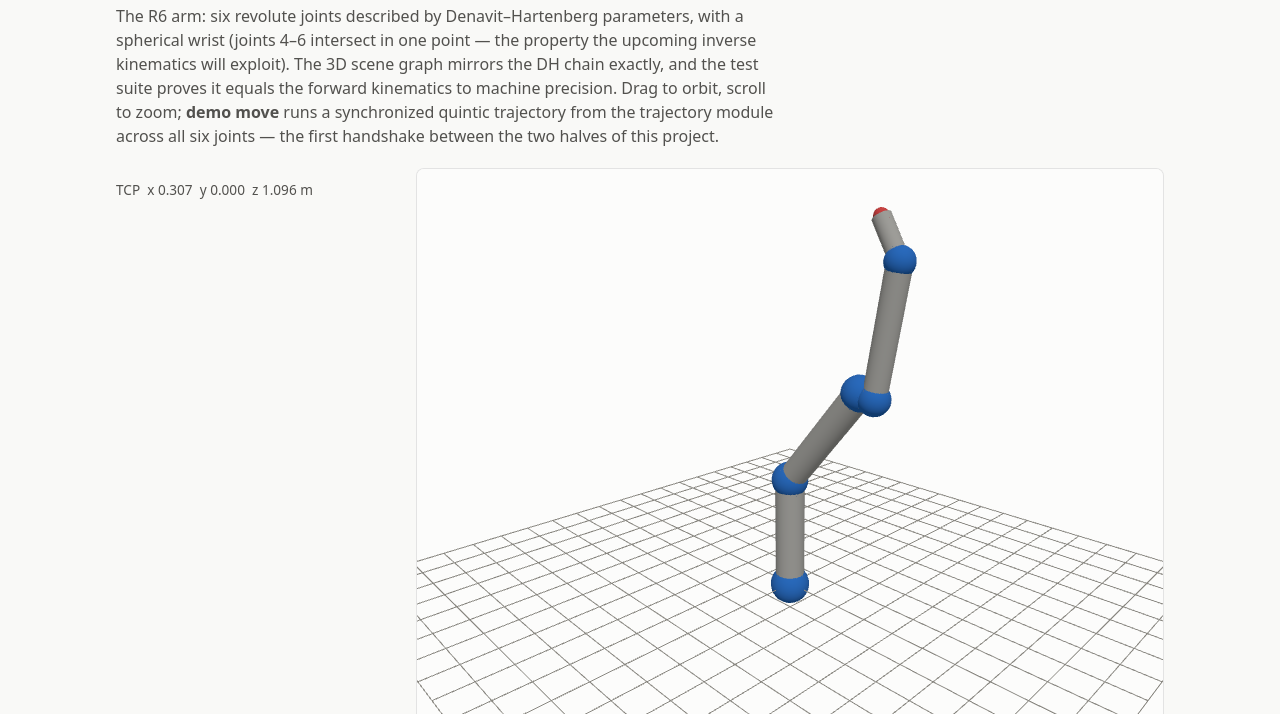
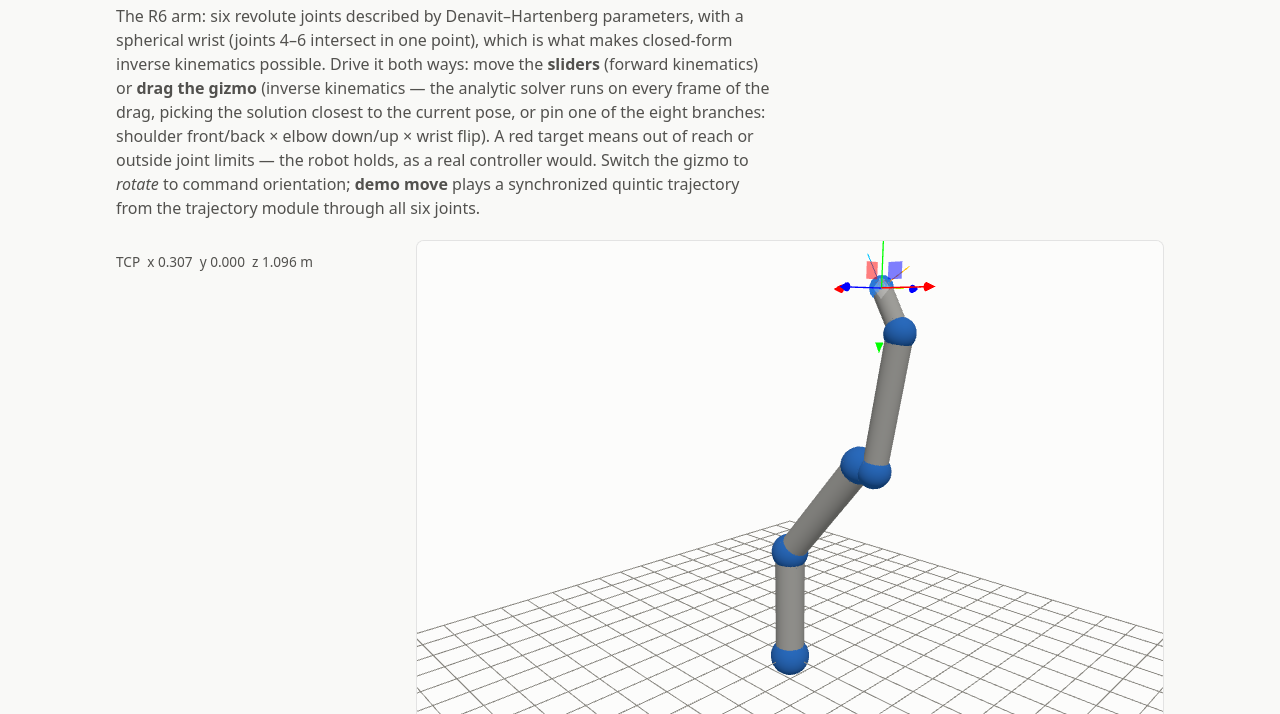
Before and after one commit to jkulcsar/retraject, a website built with Vite: page robot.html in a window 1280 px wide. Shown: the part 86-800 px from the top of the page. Built offline with nearby package versions, Linux system fonts and the light colour scheme; animation ran at ten frames a second; what tweakpane would draw is missing.

Commit message:
Add IK target gizmo to the kinematics explorer
Drag-to-command inverse kinematics: a TransformControls gizmo (translate/
rotate) drives the analytic solver on every frame of the drag; solution
picked closest-to-current-pose by default or pinned to one of the eight
branches; red target = out of reach or joint limits (robot holds). Also
fixes the demo-move playback to apply poses explicitly instead of relying
on Tweakpane refresh side effects.

```diff
--- a/robot.html
+++ b/robot.html
@@ -17,13 +17,17 @@
         <p class="intro">
           The R6 arm: six revolute joints described by Denavit–Hartenberg
           parameters, with a spherical wrist (joints 4–6 intersect in one
-          point — the property the upcoming inverse kinematics will exploit).
-          The 3D scene graph mirrors the DH chain exactly, and the test suite
-          proves it equals the forward kinematics to machine precision. Drag
-          to orbit, scroll to zoom; <strong>demo move</strong> runs a
-          synchronized quintic trajectory from the trajectory module across
-          all six joints — the first handshake between the two halves of this
-          project.
+          point), which is what makes closed-form inverse kinematics possible.
+          Drive it both ways: move the <strong>sliders</strong> (forward
+          kinematics) or <strong>drag the gizmo</strong> (inverse kinematics —
+          the analytic solver runs on every frame of the drag, picking the
+          solution closest to the current pose, or pin one of the eight
+          branches: shoulder front/back × elbow down/up × wrist flip). A red
+          target means out of reach or outside joint limits — the robot holds,
+          as a real controller would. Switch the gizmo to <em>rotate</em> to
+          command orientation; <strong>demo move</strong> plays a synchronized
+          quintic trajectory from the trajectory module through all six
+          joints.
         </p>
       </header>
       <main>
--- a/src/robot-main.ts
+++ b/src/robot-main.ts
@@ -1,21 +1,48 @@
 /**
- * Kinematics explorer page: joint sliders drive the R6 arm; the TCP
- * readout is computed by our forward kinematics (the same math the scene
- * graph replays); "demo move" is the first integration of the two project
- * halves — a synchronized quintic trajectory from the trajectory module,
- * played through the robot at render rate. This is, in miniature, the
- * Phase-4 promise: axis motions computed by the 1997 math, visualized on
- * a 2026 robot.
+ * Kinematics explorer page. Two ways to drive the arm, deliberately dual:
+ *
+ *   FORWARD:  joint sliders → chain.setPose → the TCP readout and the
+ *             target gizmo follow (computed by forwardKinematics).
+ *   INVERSE:  drag the gizmo → solveSphericalWrist finds all branches →
+ *             one is picked (closest by default, or a pinned branch) and
+ *             the sliders follow the solution.
+ *
+ * The gizmo turning red means "no usable solution": geometrically out of
+ * reach, or every solution on the requested branch violates joint limits.
+ * The robot then simply holds — exactly what a real controller does.
+ *
+ * "demo move" plays a synchronized quintic trajectory from the trajectory
+ * module through all six joints — the Phase-4 promise in miniature.
  */
 import "./style.css";
+import {
+  AxesHelper,
+  Group,
+  Matrix4,
+  Mesh,
+  MeshBasicMaterial,
+  SphereGeometry,
+  Vector3,
+} from "three";
+import { TransformControls } from "three/addons/controls/TransformControls.js";
 import { Pane } from "tweakpane";
 import { createRobotView } from "./scene/robotView";
 import { buildRobotChain } from "./scene/robotChain";
-import { R6, forwardKinematics, homePose, positionOf } from "./kinematics";
+import {
+  R6,
+  closestSolution,
+  forwardKinematics,
+  homePose,
+  positionOf,
+  solveSphericalWrist,
+  type IKSolution,
+} from "./kinematics";
 import { LAWS, evaluateSegment, synchronizeMoves, type Segment } from "./trajectory";
 
 const RAD = Math.PI / 180;
 const DEG = 180 / Math.PI;
+const REACHABLE_COLOR = 0x2a78d6;
+const UNREACHABLE_COLOR = 0xe34948;
 
 // ---- scene ----------------------------------------------------------------
 
@@ -32,25 +59,93 @@ matchMedia("(prefers-color-scheme: dark)").addEventListener("change", () =>
   view.setBackground(surfaceColor()),
 );
 
+// ---- IK target gizmo ------------------------------------------------------
+
+// The target lives under the z-up adapter as a direct child, so its LOCAL
+// matrix is a pose in robot base coordinates — exactly what the solver
+// expects, no conversion anywhere.
+const ikTarget = new Group();
+const targetBall = new Mesh(
+  new SphereGeometry(0.028, 16, 12),
+  new MeshBasicMaterial({ color: REACHABLE_COLOR, wireframe: true }),
+);
+ikTarget.add(targetBall);
+ikTarget.add(new AxesHelper(0.09));
+view.zUp.add(ikTarget);
+
+const gizmo = new TransformControls(view.camera, view.domElement);
+gizmo.attach(ikTarget);
+gizmo.setSize(0.75);
+view.scene.add(gizmo.getHelper());
+gizmo.addEventListener("dragging-changed", (e) => {
+  view.orbit.enabled = !(e as unknown as { value: boolean }).value;
+});
+gizmo.addEventListener("objectChange", () => solveToTarget());
+
 // ---- state ----------------------------------------------------------------
 
-/** UI model: joint angles in degrees (humans think in degrees; the math
- * in radians — the conversion happens exactly once, here). */
 const anglesDeg: Record<string, number> = {};
 R6.joints.forEach((j, i) => (anglesDeg[`j${i + 1}`] = j.home * DEG));
-const options = { showFrames: false };
+const options = { showFrames: false, branch: "closest", mode: "translate" as "translate" | "rotate" };
 
 const readout = document.querySelector<HTMLElement>("#tcp-readout")!;
+let ikStatus = "";
 
-function currentPose(): number[] {
-  return R6.joints.map((_, i) => anglesDeg[`j${i + 1}`] * RAD);
+const currentPose = (): number[] => R6.joints.map((_, i) => anglesDeg[`j${i + 1}`] * RAD);
+
+const branchLabel = (s: IKSolution): string =>
+  `${s.branch.shoulder}·${s.branch.elbow}·${s.branch.wrist}`;
+
+/** Push the model state everywhere: robot pose, TCP readout, and (unless
+ * the change came FROM the gizmo) the gizmo itself, which follows the TCP. */
+function apply(syncGizmo = true): void {
+  const pose = currentPose();
+  chain.setPose(pose);
+  const tcpFrame = forwardKinematics(R6.joints, pose)[6];
+  const tcp = positionOf(tcpFrame);
+  readout.textContent =
+    `TCP  x ${tcp.x.toFixed(3)}  y ${tcp.y.toFixed(3)}  z ${tcp.z.toFixed(3)} m` +
+    (ikStatus ? `\n${ikStatus}` : "");
+  if (syncGizmo) {
+    ikTarget.position.setFromMatrixPosition(tcpFrame);
+    ikTarget.quaternion.setFromRotationMatrix(tcpFrame);
+    targetBall.material.color.set(REACHABLE_COLOR);
+  }
 }
 
-function apply(): void {
-  const pose = currentPose();
-  chain.setPose(pose);
-  const tcp = positionOf(forwardKinematics(R6.joints, pose)[6]);
-  readout.textContent = `TCP  x ${tcp.x.toFixed(3)}  y ${tcp.y.toFixed(3)}  z ${tcp.z.toFixed(3)} m`;
+// ---- inverse kinematics ---------------------------------------------------
+
+function solveToTarget(): void {
+  ikTarget.updateMatrix();
+  const target = new Matrix4().compose(
+    ikTarget.position,
+    ikTarget.quaternion,
+    new Vector3(1, 1, 1),
+  );
+  const solutions = solveSphericalWrist(R6, target);
+
+  let pick: IKSolution | null = null;
+  if (options.branch === "closest") {
+    pick = closestSolution(solutions, currentPose());
+    if (pick && !pick.withinLimits) pick = null;
+  } else {
+    pick = solutions.find((s) => branchLabel(s) === options.branch && s.withinLimits) ?? null;
+  }
+
+  if (pick) {
+    pick.angles.forEach((t, i) => (anglesDeg[`j${i + 1}`] = t * DEG));
+    ikStatus = `IK  ${solutions.length} solutions, using ${branchLabel(pick)}` +
+      (pick.wristSingular ? " (wrist singular)" : "");
+    targetBall.material.color.set(REACHABLE_COLOR);
+    apply(false); // the gizmo is already where the user dragged it
+    pane.refresh();
+  } else {
+    ikStatus = solutions.length === 0
+      ? "IK  target out of reach"
+      : `IK  ${solutions.length} solutions, none usable on '${options.branch}' within joint limits`;
+    targetBall.material.color.set(UNREACHABLE_COLOR);
+    apply(false); // robot holds its pose; only the readout changes
+  }
 }
 
 // ---- controls -------------------------------------------------------------
@@ -65,18 +160,35 @@ R6.joints.forEach((j, i) => {
     min: Math.round(j.min * DEG),
     max: Math.round(j.max * DEG),
     step: 1,
+  }).on("change", () => {
+    ikStatus = "";
+    apply();
   });
 });
+
+const ikFolder = pane.addFolder({ title: "Inverse kinematics" });
+ikFolder.addBinding(options, "mode", {
+  label: "gizmo",
+  options: { translate: "translate", rotate: "rotate" },
+}).on("change", () => gizmo.setMode(options.mode));
+ikFolder.addBinding(options, "branch", {
+  label: "branch",
+  options: Object.fromEntries([
+    ["closest", "closest"],
+    ...(["front", "back"] as const).flatMap((s) =>
+      (["down", "up"] as const).flatMap((e) =>
+        (["noflip", "flip"] as const).map((w) => [`${s}·${e}·${w}`, `${s}·${e}·${w}`]),
+      ),
+    ),
+  ]),
+}).on("change", () => solveToTarget());
+
 pane.addBinding(options, "showFrames", { label: "show frames" }).on("change", () => {
   chain.frameHelpers.forEach((h) => (h.visible = options.showFrames));
 });
-pane.on("change", apply);
 
 // ---- motion playback ------------------------------------------------------
 
-// Two poses to shuttle between; per-joint limits chosen around 90 °/s and
-// 180 °/s² — sedate industrial-demo values.
-const POSE_A = homePose(R6);
 const POSE_B = [70, -85, 100, 45, -60, 90].map((d) => d * RAD);
 const JOINT_LIMITS = { maxVelocity: 90 * RAD, maxAcceleration: 180 * RAD };
 
@@ -85,12 +197,14 @@ let target: "A" | "B" = "B";
 
 pane.addButton({ title: "home" }).on("click", () => {
   R6.joints.forEach((j, i) => (anglesDeg[`j${i + 1}`] = j.home * DEG));
-  pane.refresh(); // refresh fires the change handlers, which apply()
+  ikStatus = "";
+  pane.refresh();
+  apply();
   target = "B";
 });
 
 pane.addButton({ title: "demo move" }).on("click", () => {
-  const goal = target === "B" ? POSE_B : POSE_A;
+  const goal = target === "B" ? POSE_B : homePose(R6);
   target = target === "B" ? "A" : "B";
   const segments = synchronizeMoves(
     currentPose().map((start, i) => ({
@@ -114,6 +228,7 @@ view.onFrame((nowMs) => {
     anglesDeg[`j${i + 1}`] = evaluateSegment(segment, t).position * DEG;
   });
   pane.refresh();
+  apply();
   if (t >= playback.duration) playback = null;
 });
 
--- a/src/scene/robotView.ts
+++ b/src/scene/robotView.ts
@@ -22,8 +22,13 @@ import {
 import { OrbitControls } from "three/addons/controls/OrbitControls.js";
 
 export interface RobotView {
-  /** Parent for z-up content (the robot chain). */
+  /** Parent for z-up content (the robot chain, IK gizmo target). */
   zUp: Group;
+  /** Exposed for tools that need them (e.g. TransformControls). */
+  scene: Scene;
+  camera: PerspectiveCamera;
+  domElement: HTMLCanvasElement;
+  orbit: OrbitControls;
   setBackground(color: string): void;
   /** Register a per-render-frame callback (used by motion playback). */
   onFrame(cb: (nowMs: number) => void): void;
@@ -74,6 +79,10 @@ export function createRobotView(container: HTMLElement): RobotView {
 
   return {
     zUp,
+    scene,
+    camera,
+    domElement: renderer.domElement,
+    orbit: controls,
     setBackground(color: string): void {
       scene.background = new Color(color);
     },
```
